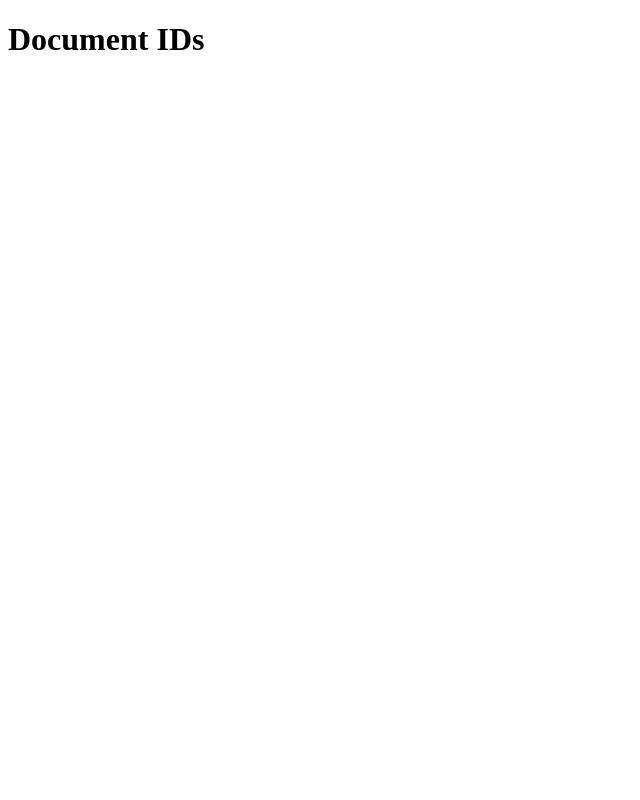
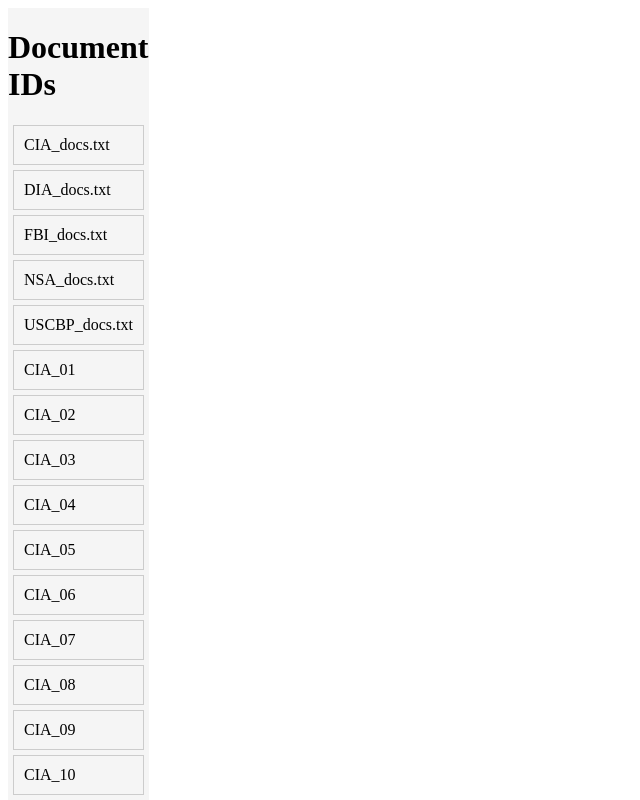
Before and after one commit to FrenzyParrot/VizAnalytics, a plain HTML site: page index.html in a window 1280 px wide. Shown: the whole page, without its empty margins (0-640 px from the left). Drawn offline with nearby package versions, Linux system fonts and the light colour scheme; no server answers.

Commit message:
Sidebar setup

```diff
--- a/index.html
+++ b/index.html
@@ -13,6 +13,7 @@
   <link rel="stylesheet" href="https://cdnjs.cloudflare.com/ajax/libs/font-awesome/4.7.0/css/font-awesome.min.css">
   <link rel="stylesheet" href="libs/jquery.multiselect.css">
 
+  <script src="https://cdnjs.cloudflare.com/ajax/libs/Sortable/1.14.0/Sortable.min.js"></script>
   <script src="https://code.jquery.com/jquery-3.6.4.min.js"></script>
   <script src="https://code.jquery.com/ui/1.12.1/jquery-ui.js"></script>
   <script src="libs/jquery.multiselect.js"></script>
@@ -26,9 +27,7 @@
         <h1>Document IDs</h1>
       </div>
       <div id="sidebar-list" class="sidebar-list">
-        <ul id="document-ids">
-
-        </ul>
+        <ul id="documentList" class="sortable-list"></ul>
       </div>
   </div>
   <script src="workspace.js"></script>
--- a/style.css
+++ b/style.css
@@ -1,3 +1,23 @@
 #sidebar-list ul li {
   display: block;
 }
+
+.sortable-list {
+  list-style-type: none;
+  padding: 0;
+}
+
+.sortable-list li {
+border: 1px solid #ccc;
+padding: 10px;
+margin: 5px;
+cursor: grab;
+}
+
+.sidebar {
+  position: fixed;
+  width: 11%; /* Adjust this to change the width of the sidebar */
+  height: 100%;
+  overflow: auto;
+  background-color: #f5f5f5; /* Adjust this to change the background color of the sidebar */
+}
--- a/workspace.js
+++ b/workspace.js
@@ -1,13 +1,56 @@
-$(function() {
-  // Populating sidebar-list with document IDs
-  $.ajax({
-    url: "data",
-    success: function(files) {
-      files.forEach(function(file) {
-        $("#document-ids").append("<li class='ui-widget-content'>" + file + "</li>");
-      });
-      $("#document-ids").sortable();
-      $("#document-ids").selectable();
-    }
+document.addEventListener('DOMContentLoaded', function () {
+  const list = document.getElementById('documentList');
+
+
+  let fileNames = ['CIA_docs.txt', 'DIA_docs.txt', 'FBI_docs.txt', 'NSA_docs.txt', 'USCBP_docs.txt'];
+  for (let i = 1; i <= 43; i++) {
+    let formattedNumber = String(i).padStart(2, '0'); // This will add a leading zero to numbers less than 10
+    fileNames.push(`CIA_${formattedNumber}`);
+  }
+  for (let i = 1; i <= 3; i++) {
+    let formattedNumber = String(i).padStart(2, '0'); // This will add a leading zero to numbers less than 10
+    fileNames.push(`DIA_${formattedNumber}`);
+  }
+  for (let i = 1; i <= 41; i++) {
+    let formattedNumber = String(i).padStart(2, '0'); // This will add a leading zero to numbers less than 10
+    fileNames.push(`FBI_${formattedNumber}`);
+  }
+  for (let i = 1; i <= 22; i++) {
+    let formattedNumber = String(i).padStart(2, '0'); // This will add a leading zero to numbers less than 10
+    fileNames.push(`NSA_${formattedNumber}`);
+  }
+  for (let i = 1; i <= 2; i++) {
+    let formattedNumber = String(i).padStart(2, '0'); // This will add a leading zero to numbers less than 10
+    fileNames.push(`USCBP_${formattedNumber}`);
+  }
+
+  console.log(fileNames);
+
+  fileNames.forEach(fileName => {
+    const listItem = document.createElement('li');
+    listItem.textContent = fileName;
+
+    list.appendChild(listItem);
   });
+
+  // Include Sortable.js library directly in the script
+
+    // Initialize Sortable when the library is loaded
+    new Sortable(list, {
+      animation: 150, // animation duration in milliseconds
+      ghostClass: 'sortable-ghost', // class for the drop placeholder
+      chosenClass: 'sortable-chosen', // class for the chosen item while dragging
+      dragClass: 'sortable-drag', // class for the dragging item
+      onEnd: function (/**Event*/evt) {
+        // Triggered when the item is dropped
+        console.log('Item dropped:', evt.item);
+      },
+    });
 });
+
+
+d3.text("data/CIA_08").then(function(data) {
+  console.log(data);
+}).catch(function(error) {
+  console.log(error);
+});
```
